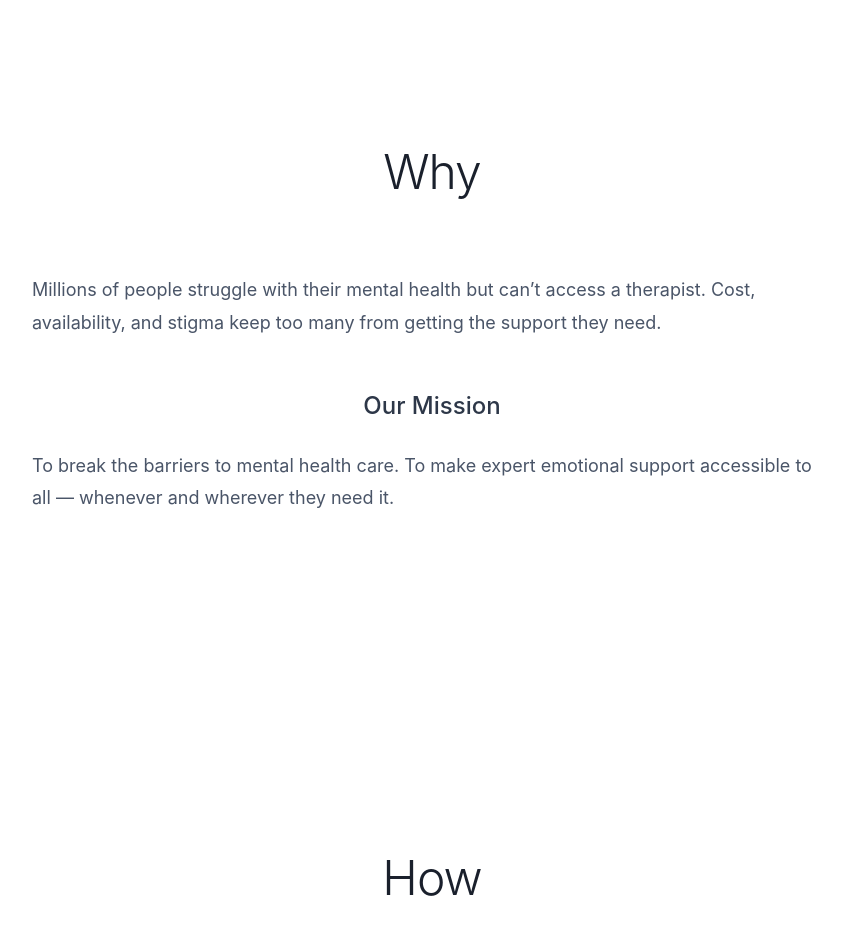
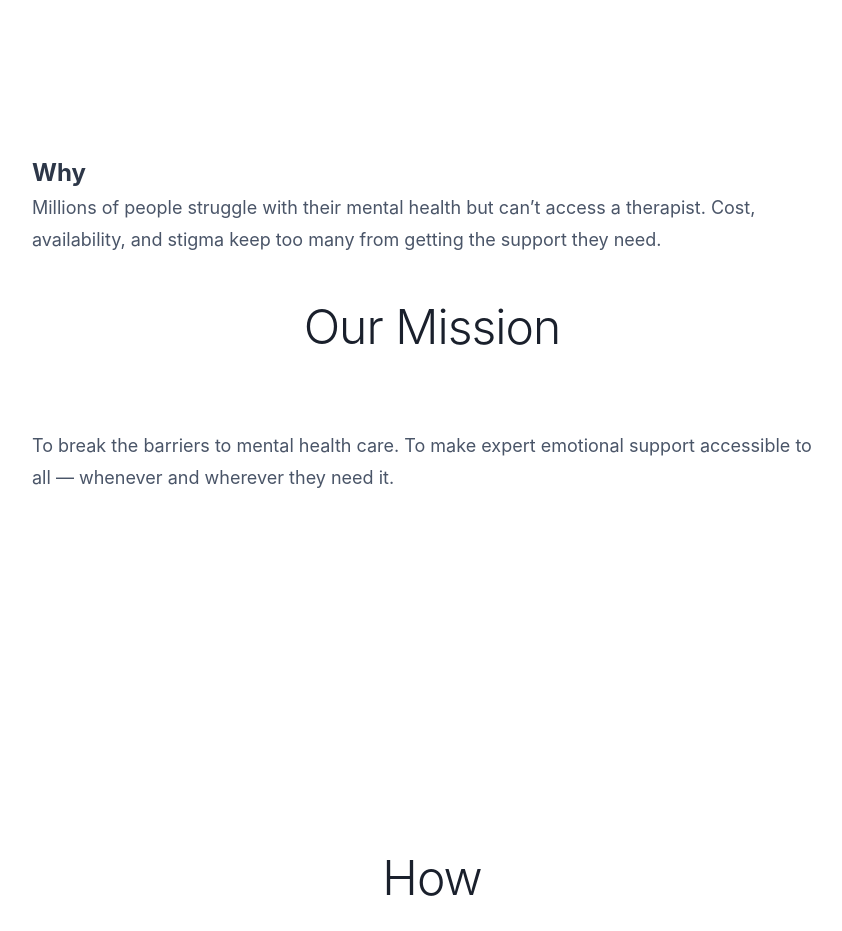
Before and after one commit to Leochenlh001/heysage-website, a plain HTML site: page index.html in a window 1280 px wide. Shown: the part 860-1791 px from the top of the page, without its empty margins (208-1050 px from the left). Drawn offline with Linux system fonts and the light colour scheme.

Commit message:
Update index.html

```diff
--- a/index.html
+++ b/index.html
@@ -385,14 +385,14 @@
     <section id="why" class="section">
         <div class="container">
             <div class="content-section">
-                <h2>Why</h2>
+                <h1>Why</h1>
                 <p>
                     Millions of people struggle with their mental health but can’t access a therapist.
 Cost, availability, and stigma keep too many from getting the support they need.
                 </p>
 
 
-                <h3>Our Mission</h3>
+                <h2>Our Mission</h2>
                 <p>
                     To break the barriers to mental health care.
 To make expert emotional support accessible to all — whenever and wherever they need it.
```
